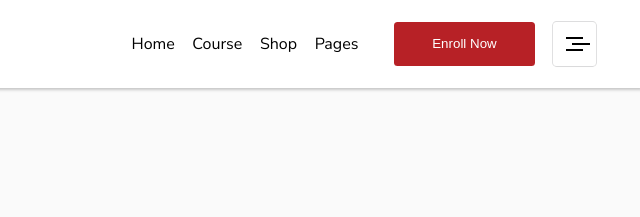
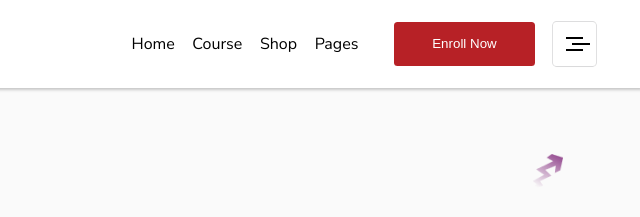
Before and after one commit to Buddha0/intern, a plain HTML site: page index.html in a window 1280 px wide. Shown: the top 217 px of the page, 640-1280 px from the left. Drawn offline with Linux system fonts and the light colour scheme.

Commit message:
added the last detail

```diff
--- a/index.html
+++ b/index.html
@@ -59,7 +59,7 @@
             <img src = "./images/vector_top.png" class="vector_top">
             <div class="hero_section_container">
 
-
+                <img src = "./images/Vector 10.png" class="thunder_icon">
                 <img src="./images/pyramid.png" class="middle_img">
                 <img src="./images/arrow.png" class="arrow">
                 <div class="star_img_container">
--- a/styles/SECTION-1-CSS/section_one.scss
+++ b/styles/SECTION-1-CSS/section_one.scss
@@ -121,6 +121,13 @@
       height: 100%;
       justify-content: space-evenly;
       position: relative;
+
+      .thunder_icon{
+        position: absolute;
+        width: 4.3rem;
+        right: 6%;
+        top: 10%;
+      }
 
 
 
```
Also changed, not shown: styles/SECTION-1-CSS/section_one.css, 1 other file.
